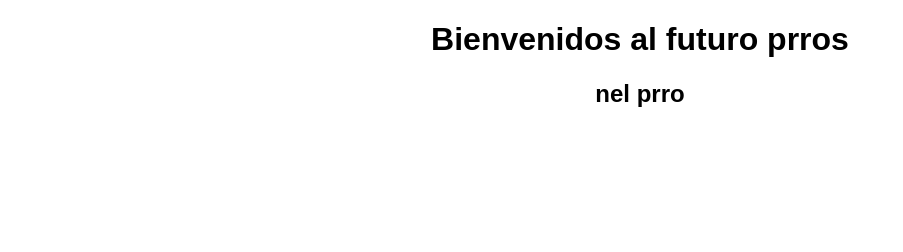
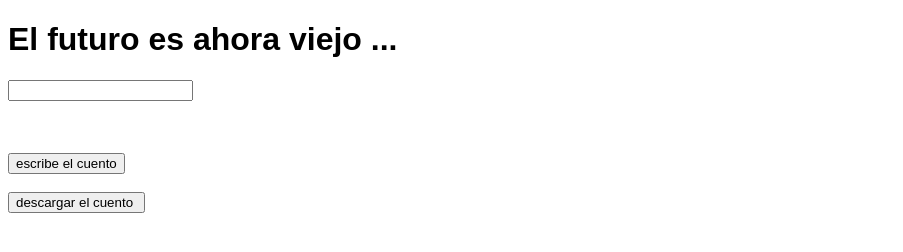
Before and after one commit to leonardoram/AppTaller-react, a React app: page / in a window 1280 px wide. Shown: the whole page, without its empty margins (0-903 px from the left). Built offline with nearby package versions, Linux system fonts and the light colour scheme.

Commit message:
Agregamos cosillas
Jugando con mas componentes

```diff
--- a/public/index.html
+++ b/public/index.html
@@ -27,8 +27,8 @@
 
   <body>
     <noscript> You need to enable JavaScript to run this app. </noscript>
+
     <div id="root"></div>
-    <div id="menu"></div>
     <!--
       This HTML file is a template.
       If you open it directly in the browser, you will see an empty page.
--- a/src/index.js
+++ b/src/index.js
@@ -3,15 +3,69 @@ import ReactDOM from "react-dom";
 
 import "./styles.css";
 
-function App() {
+class App extends React.Component {
+  constructor(props) {
+    super(props);
+    this.state = { inp: "" };
+    //this.handleInput = this.handleInput.bind(this);
+    this.handleChange = this.handleChange.bind(this);
+  }
+
+  handleChange(event) {
+    this.setState({ inp: event.target.value }, () =>
+      console.log("dentro callback", this.state.inp)
+    );
+    console.log(this.state.inp);
+  }
+
+  render() {
+    return (
+      <div>
+        <h1>El futuro es ahora viejo ...</h1>
+        <Input change={this.handleChange} />
+        <br />
+        <Etiqueta texto={this.state.inp} />
+        <br />
+        <Escribe />
+        <br />
+        <Descargar />
+      </div>
+    );
+  }
+}
+
+const Input = function(props) {
   return (
-    <div className="App">
-      <h1>Bienvenidos al futuro prros</h1>
-      <h2>nel prro</h2>
+    <div>
+      <input type="text" onChange={props.change} />
     </div>
   );
-}
+};
+
+const Etiqueta = function(props) {
+  return (
+    <div>
+      <p>{props.texto}</p>
+    </div>
+  );
+};
+
+const Escribe = function(props) {
+  return (
+    <div>
+      <input type="button" value="escribe el cuento" onClick={props.change} />
+    </div>
+  );
+};
+
+const Descargar = function(props) {
+  return (
+    <div>
+      <input type="button" value="descargar el cuento " />
+    </div>
+  );
+};
 
 const rootElement = document.getElementById("root");
+
 ReactDOM.render(<App />, rootElement);
-//ReactDom.render(<botonesMenu />,document.getElementById('menu'));
--- a/src/styles.css
+++ b/src/styles.css
@@ -2,3 +2,7 @@
   font-family: sans-serif;
   text-align: center;
 }
+
+div {
+  font-family: sans-serif;
+}
```
Also changed, not shown: package.json (+3 -8 lines).
